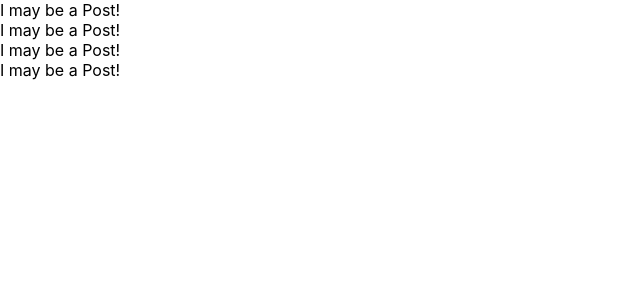
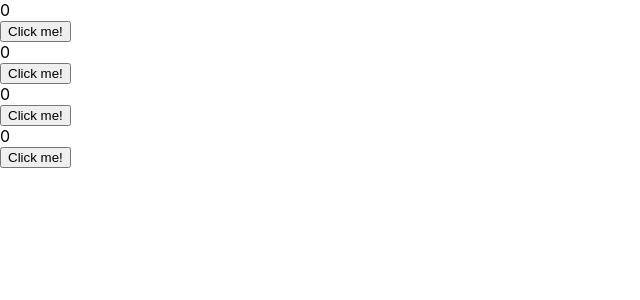
Before and after one commit to KarenMTan/bp-fall2020-onboarding, a React (Create React App) app: page / in a window 1280 px wide. Shown: the top 300 px of the page, without its empty margins (0-640 px from the left). Built offline with nearby package versions, Linux system fonts and the light colour scheme.

Commit message:
Add buttons and counters to every post component.

```diff
--- a/src/Post.js
+++ b/src/Post.js
@@ -1,9 +1,23 @@
-import React from 'react';
+import React, { useState, useEffect } from 'react';
 
 export default function Post() {
+  const [counter, setCounter] = useState(0);
+
+  useEffect(() => {
+    document.title = `The current counter is ${counter}`;
+  }, [counter]);
+
   return (
-    <div>
-      I may be a Post!
-    </div>
+    <>
+      <div>
+        {counter}
+      </div>
+      <button
+        type="button"
+        onClick={() => { setCounter(counter + 1); }}
+      >
+        Click me!
+      </button>
+    </>
   );
 }
--- a/src/reportWebVitals.js
+++ b/src/reportWebVitals.js
@@ -1,6 +1,8 @@
-const reportWebVitals = onPerfEntry => {
+const reportWebVitals = (onPerfEntry) => {
   if (onPerfEntry && onPerfEntry instanceof Function) {
-    import('web-vitals').then(({ getCLS, getFID, getFCP, getLCP, getTTFB }) => {
+    import('web-vitals').then(({
+      getCLS, getFID, getFCP, getLCP, getTTFB,
+    }) => {
       getCLS(onPerfEntry);
       getFID(onPerfEntry);
       getFCP(onPerfEntry);
```
